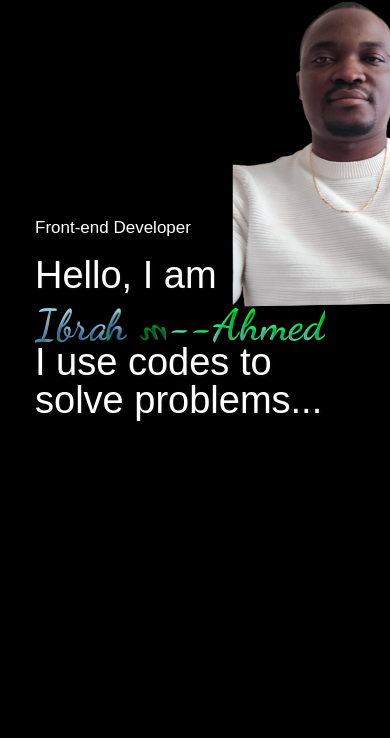
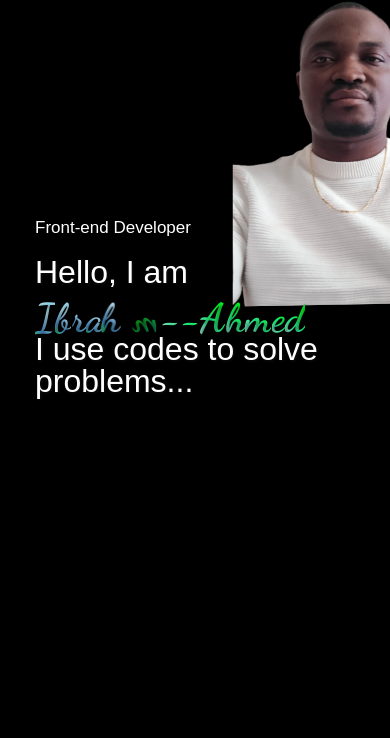
Before and after one commit to KingRahim/kingrahim.github.io, a plain HTML site: page index.html in a window 390 px wide. Shown: the part 106-844 px from the top of the page. Drawn offline with nearby package versions, Linux system fonts and the light colour scheme; a script that the page names is missing; a web font is replaced by a local one.

Commit message:
Update style.css

```diff
--- a/style.css
+++ b/style.css
@@ -775,14 +775,14 @@ form .btn2 {
     }
 
     .header-text h2 {
-        font-size: 38px;
+        font-size: 32px;
         margin-top: 20px;
         text-shadow: 1px 1px 3px #111;
     }
 
     .header-text span {
 
-        font-size: 43px !important;
+        font-size: 40px !important;
     }
 
     nav .main {
```
